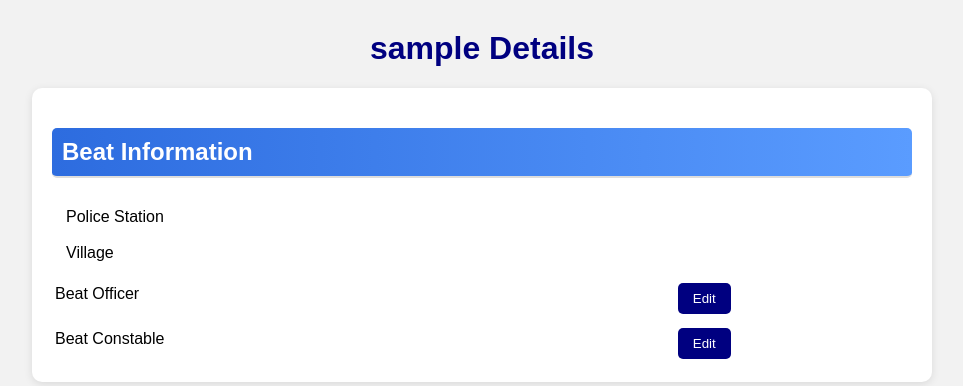
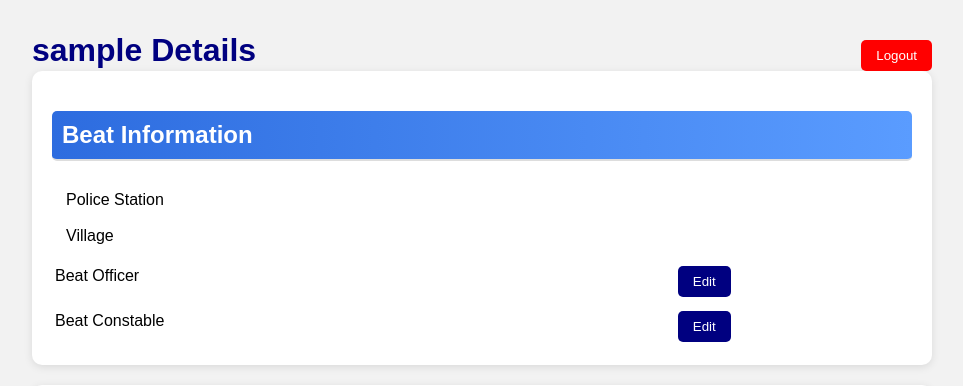
Before and after one commit to rohit502dhurve-cloud/police-websit, a Flask app: a page that uses templates/village_detail.html in a window 1280 px wide. Shown: the top 386 px of the page, without its empty margins (158-1121 px from the left). Run offline with Flask 3, Linux system fonts and the light colour scheme; the visitor is signed in with stand-in values (Sample User, id 1); data that the repository does not hold is empty; some libraries are stand-ins or nearby versions.

Commit message:
Update village_detail.html

```diff
--- a/templates/village_detail.html
+++ b/templates/village_detail.html
@@ -153,7 +153,22 @@
 }
 </script>
 
-    <h1>{{ village }} Details</h1>
+    <div style="display:flex; justify-content:space-between; align-items:center;">
+    <h1 style="margin:0;">{{ village }} Details</h1>
+
+    <a href="/logout">
+        <button style="
+            background:red;
+            color:white;
+            border:none;
+            padding:8px 15px;
+            border-radius:5px;
+            cursor:pointer;
+        ">
+            Logout
+        </button>
+    </a>
+</div>
 
    <div class="card">
     <h2 style="background:linear-gradient(to right, #2d6cdf, #5a9cff); color:white; padding:10px; border-radius:5px;">
```
